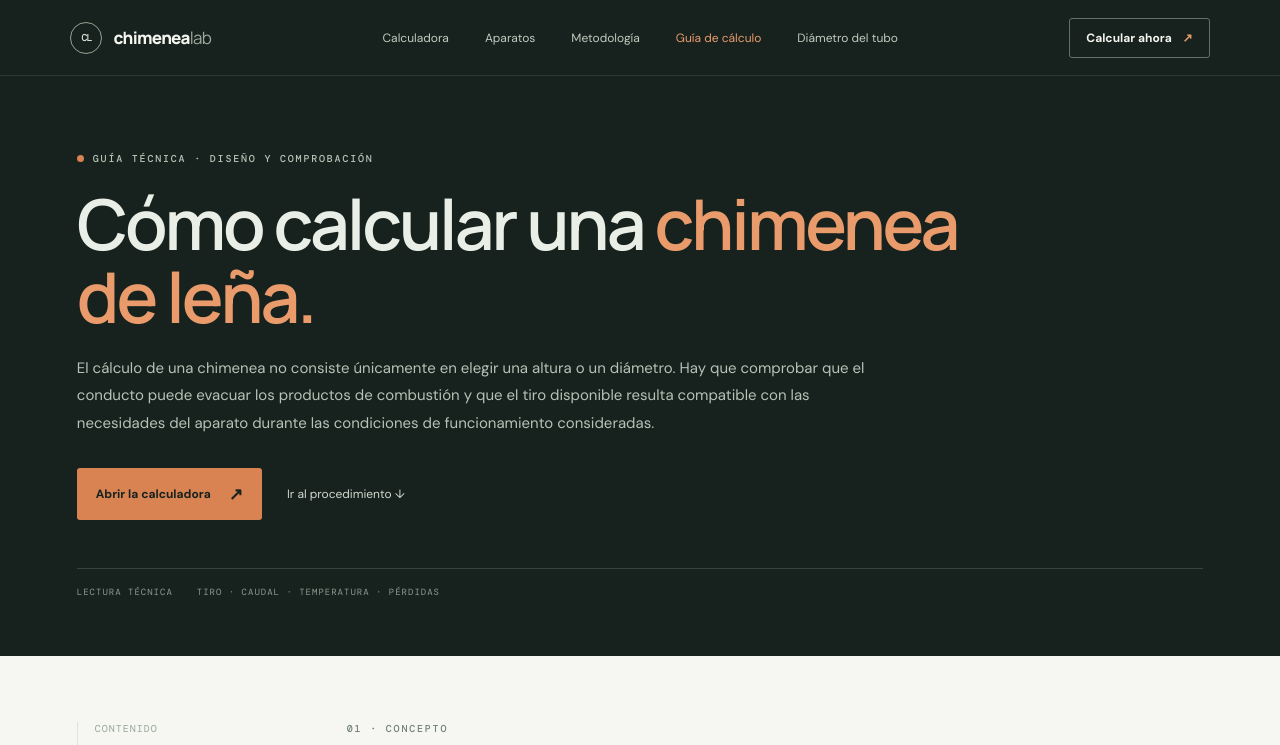
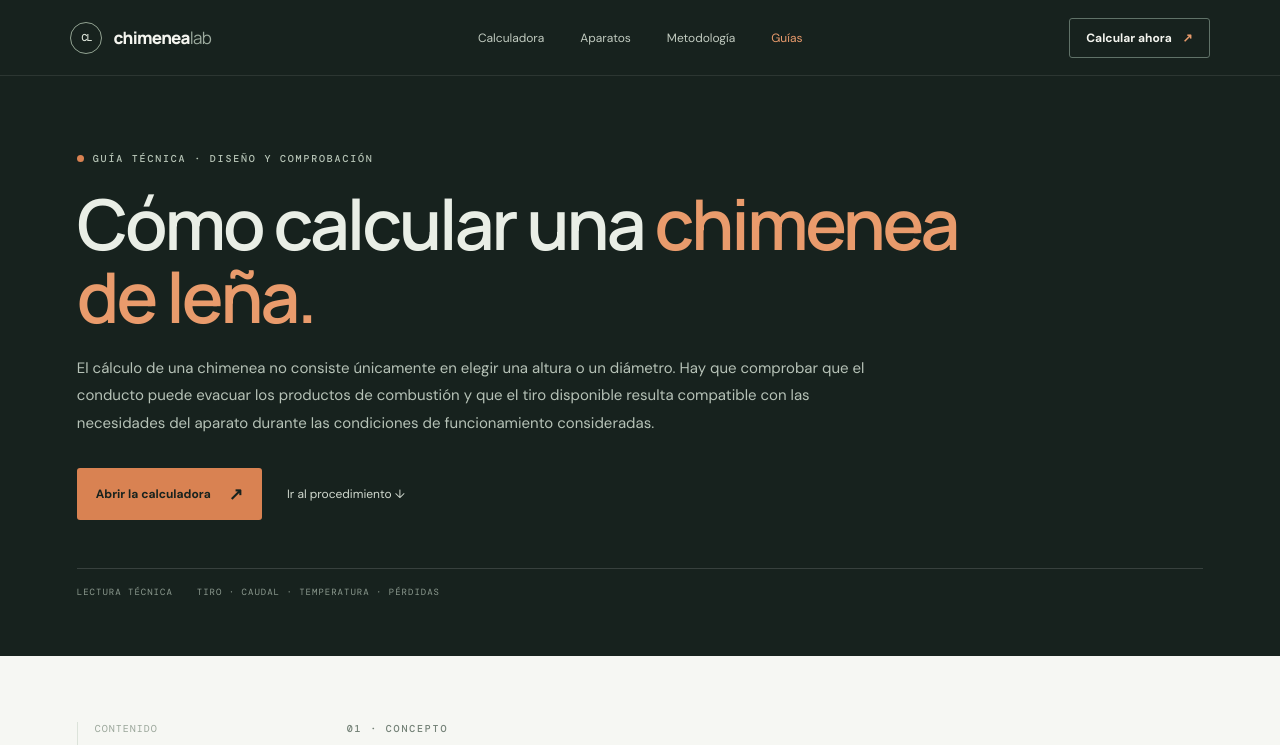
Before and after one commit to Pabloypunto/chimenealab, a website: page calculo-chimenea-lena/index.html in a window 1280 px wide. Shown: the top 745 px of the page. Drawn offline with nearby package versions, Linux system fonts and the light colour scheme.

Commit message:
Integra las guías en la navegación y enlazado interno

```diff
--- a/calculo-chimenea-lena/index.html
+++ b/calculo-chimenea-lena/index.html
@@ -36,7 +36,7 @@
 <body class="guide-page">
   <header class="topbar">
     <a class="brand" href="../" aria-label="ChimeneaLab inicio"><span class="brand-mark">CL</span><span>chimenea<span class="brand-light">lab</span></span></a>
-    <nav><a href="../#calculadora">Calculadora</a><a href="../#catalogo">Aparatos</a><a href="../#metodo">Metodología</a><a href="./" aria-current="page">Guía de cálculo</a><a href="../calcular-diametro-tubo-chimenea-lena/">Diámetro del tubo</a></nav>
+    <nav><a href="../#calculadora">Calculadora</a><a href="../#catalogo">Aparatos</a><a href="../#metodo">Metodología</a><a href="../guias/" aria-current="page">Guías</a></nav>
     <a class="top-cta" href="../#calculadora">Calcular ahora <span>↗</span></a>
   </header>
   <main>
@@ -199,7 +199,7 @@
           <h2>Aplica el modelo a una instalación.</h2>
           <p>Cuando dispongas de los datos técnicos del aparato y de la geometría del conducto, puedes introducirlos en la calculadora para estimar el punto de funcionamiento y revisar el balance de presiones.</p>
           <a class="button button-primary" href="../#calculadora">Ir a la calculadora de tiro <span>↗</span></a>
-          <p><a class="guide-text-link" href="../calcular-diametro-tubo-chimenea-lena/">Leer también: cómo calcular el diámetro del tubo →</a></p>
+          <p><a class="guide-text-link" href="../calcular-diametro-tubo-chimenea-lena/">Leer también: cómo calcular el diámetro del tubo →</a></p><p><a class="guide-text-link" href="../como-saber-si-una-chimenea-tira-bien/">Leer también: cómo saber si una chimenea tira bien →</a></p><p><a class="guide-text-link" href="../guias/">Ver todas las guías técnicas →</a></p>
           <p class="guide-smallprint">Los valores de demostración no representan un aparato comercial. Sustitúyelos por datos trazables antes de interpretar cualquier resultado.</p>
         </section>
       </article>
```
